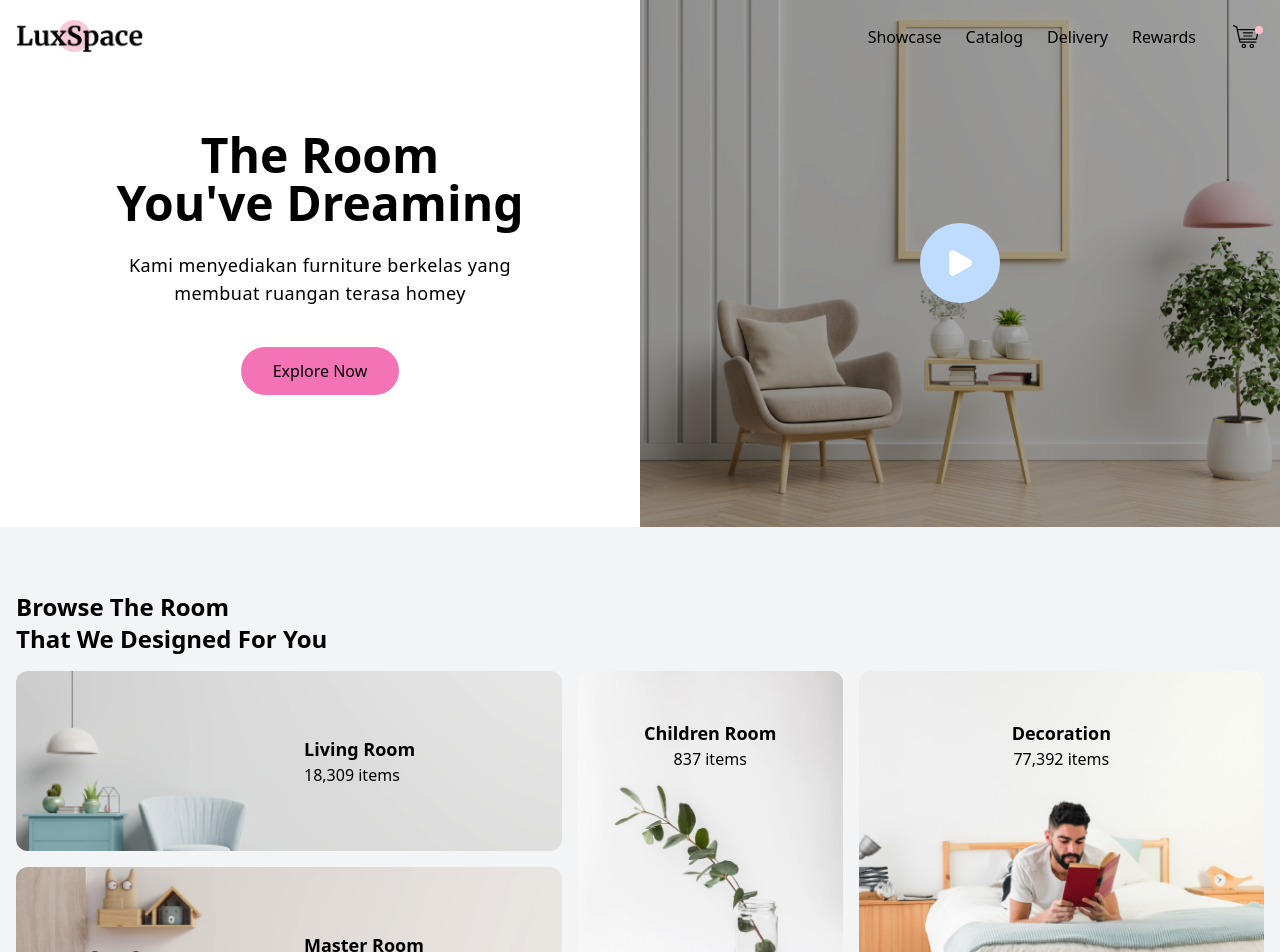
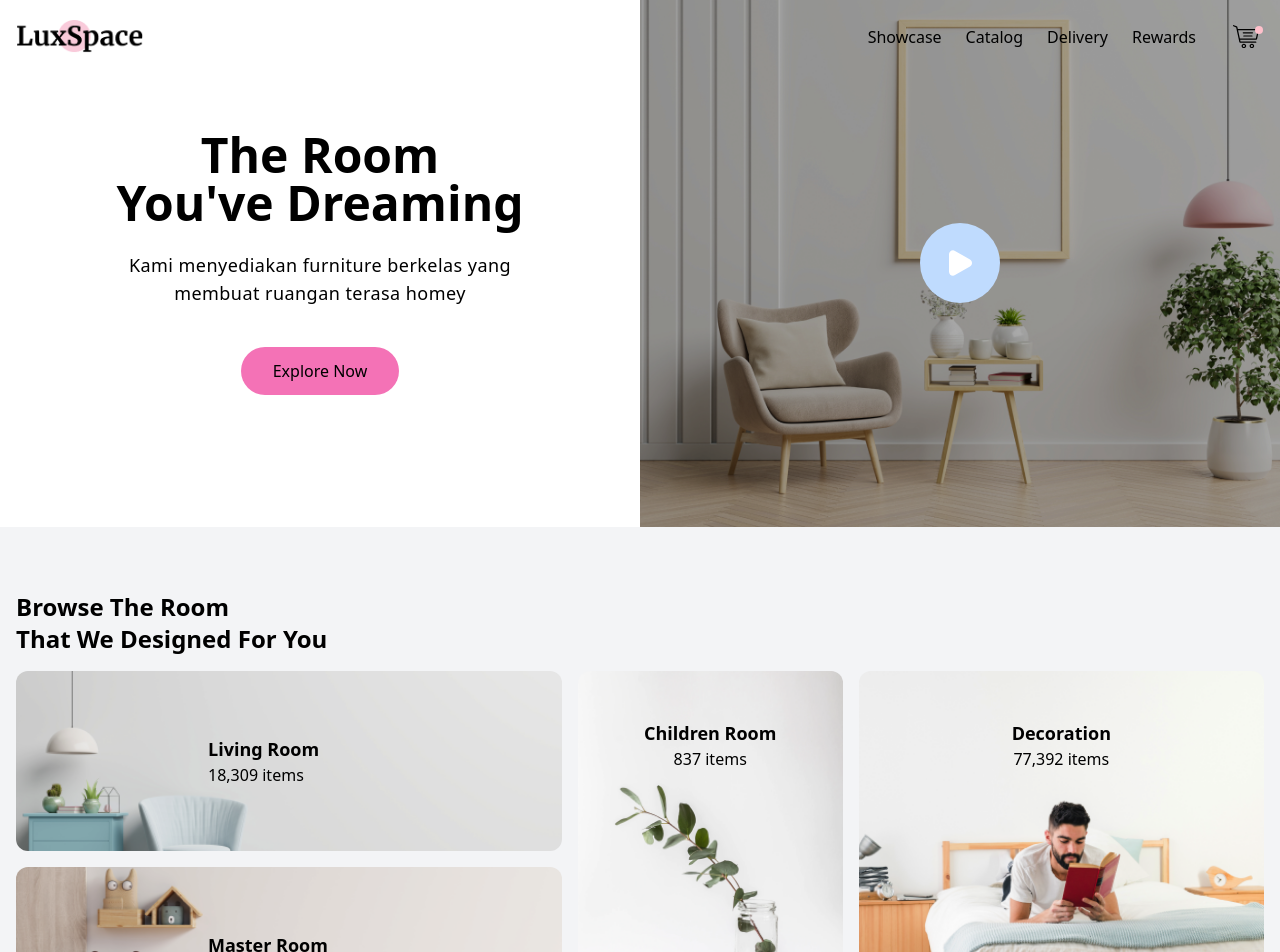
Before and after one commit to alannuari/toko-furniture-react, a React (Create React App) app: page / in a window 1280 px wide. Shown: the top 952 px of the page. Built offline with nearby package versions, Linux system fonts and the light colour scheme.

Commit message:
perbaikan responsive browse room

```diff
--- a/src/components/BrowseRoom.js
+++ b/src/components/BrowseRoom.js
@@ -24,8 +24,8 @@ const BrowseRoom = () => {
             },
         },
         meta: {
-            '1/9': 'left-0 top-0 bottom-0 flex justify-center flex-col pl-48 md:pl-72',
-            '1/4': 'left-0 top-0 bottom-0 flex justify-center flex-col pl-48 md:pl-72',
+            '1/9': 'left-0 top-0 bottom-0 flex justify-center flex-col pl-48 md:pl-55',
+            '1/4': 'left-0 top-0 bottom-0 flex justify-center flex-col pl-48 md:pl-55',
             '2/2': 'inset-0 md:bottom-auto flex justify-center md:items-center flex-col pl-48 md:pl-0 pt-0 md:pt-12',
             '2/3': 'inset-0 md:bottom-auto flex justify-center md:items-center flex-col pl-48 md:pl-0 pt-0 md:pt-12',
         },
--- a/src/components/BrowseRoomSkeleton.js
+++ b/src/components/BrowseRoomSkeleton.js
@@ -37,7 +37,7 @@ const BrowseRoomSkeleton = ({ ratio }) => {
             <div className="bg-gray-300 rounded-lg w-full h-full animate-pulse">
                 <div className={`overlay ${ratio.meta[item.ratio.md]}`}>
                     <div className="w-24 h-3 bg-gray-400 mt-3 rounded-full animate-pulse"></div>
-                    <div className="w-36 h-3 bg-gray-400 mt-2 rounded-full animate-pulse"></div>
+                    <div className="w-32 h-3 bg-gray-400 mt-2 rounded-full animate-pulse"></div>
                 </div>
             </div>
         </div>
```
